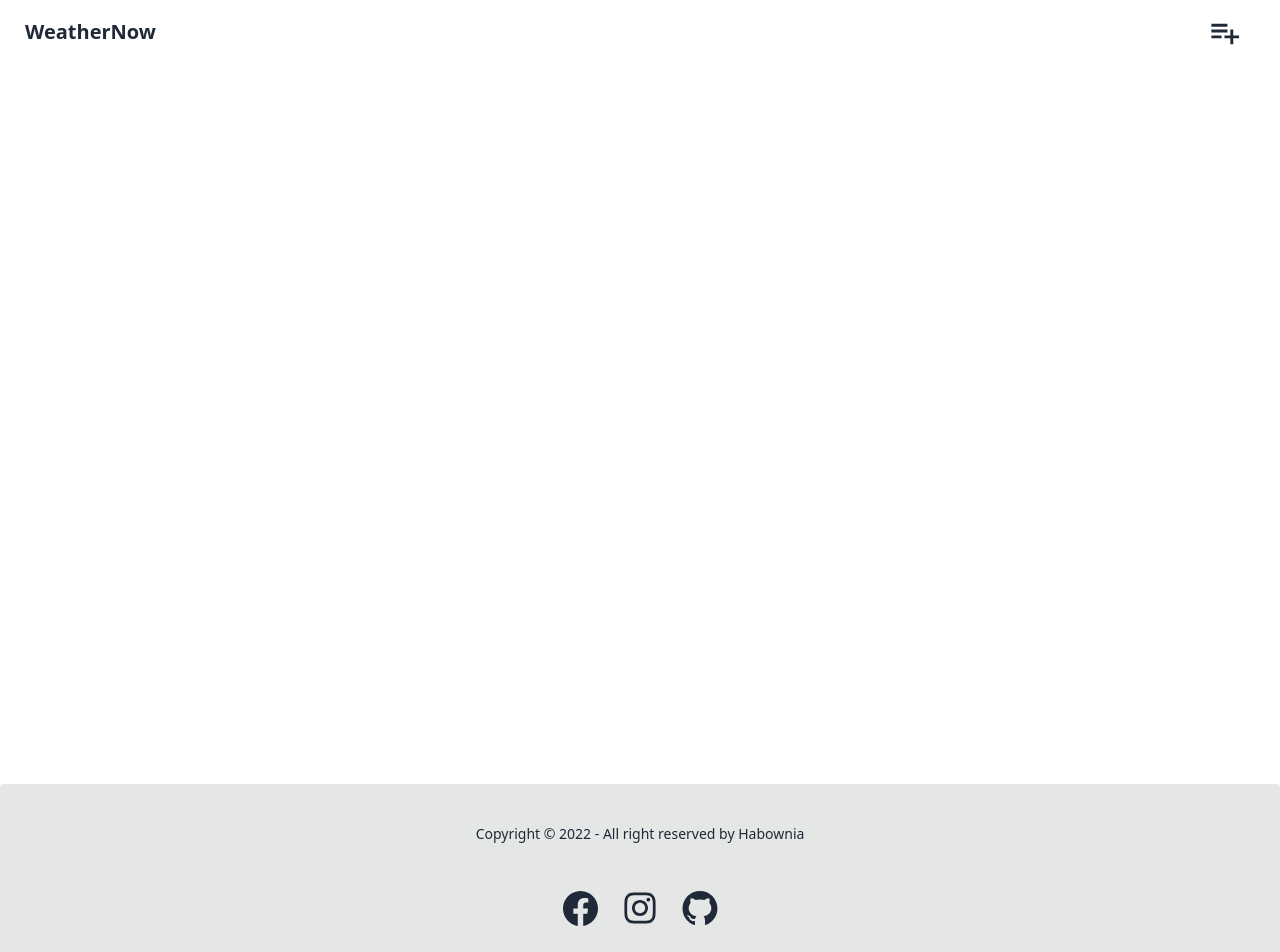
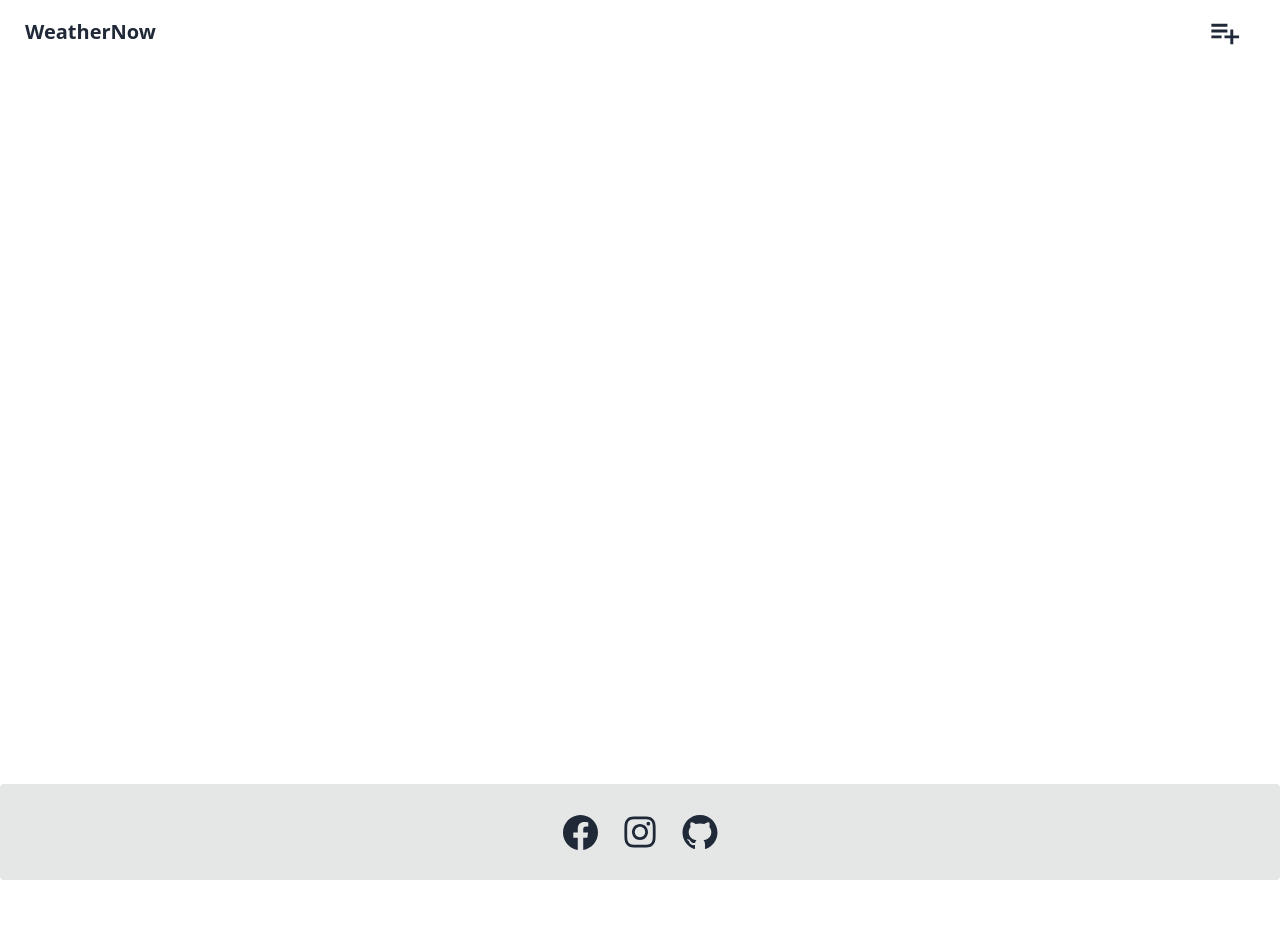
Before and after one commit to Habownia/weather-now, a React (Vite) app: page / in a window 1280 px wide. Shown: the top 952 px of the page. After the commit the page ends 880 px from the top, so only its background shows below. Built offline with nearby package versions, Linux system fonts and the light colour scheme.

Commit message:
gh-pages configuration, update README

```diff
--- a/src/App.jsx
+++ b/src/App.jsx
@@ -1,5 +1,5 @@
 import { useState, useEffect } from 'react';
-import { BrowserRouter, Routes, Route } from 'react-router-dom';
+import { HashRouter, Routes, Route } from 'react-router-dom';
 
 import Nav from './components/Nav';
 import City from './components/City';
@@ -35,13 +35,13 @@ function App() {
 	);
 	return (
 		<>
-			<BrowserRouter>
+			<HashRouter>
 				<Routes>
 					<Route path='/' element={defaultSite} />
 					<Route path='setcities' element={setCitiesSite} />
 					<Route path='*' element={<NotFound />} />
 				</Routes>
-			</BrowserRouter>
+			</HashRouter>
 		</>
 	);
 }
--- a/src/components/Footer.jsx
+++ b/src/components/Footer.jsx
@@ -3,10 +3,10 @@ import { BsFacebook } from 'react-icons/bs';
 
 function Footer() {
 	return (
-		<footer className='footer footer-center py-10 bg-base-300 text-base-content rounded'>
-			<div>
+		<footer className='footer footer-center py-6 bg-base-300 text-base-content rounded'>
+			{/* <div>
 				<p>Copyright © 2022 - All right reserved by Habownia</p>
-			</div>
+			</div> */}
 			<div>
 				<div className='flex gap-3'>
 					<a className='btn btn-ghost btn-circle'>
--- a/vite.config.js
+++ b/vite.config.js
@@ -1,7 +1,8 @@
-import { defineConfig } from 'vite'
-import react from '@vitejs/plugin-react'
+import { defineConfig } from 'vite';
+import react from '@vitejs/plugin-react';
 
 // https://vitejs.dev/config/
 export default defineConfig({
-  plugins: [react()]
-})
+	base: '/weather-now/',
+	plugins: [react()],
+});
```
Also changed, not shown: 2 other files (tests, documents, lock files or other folders).
